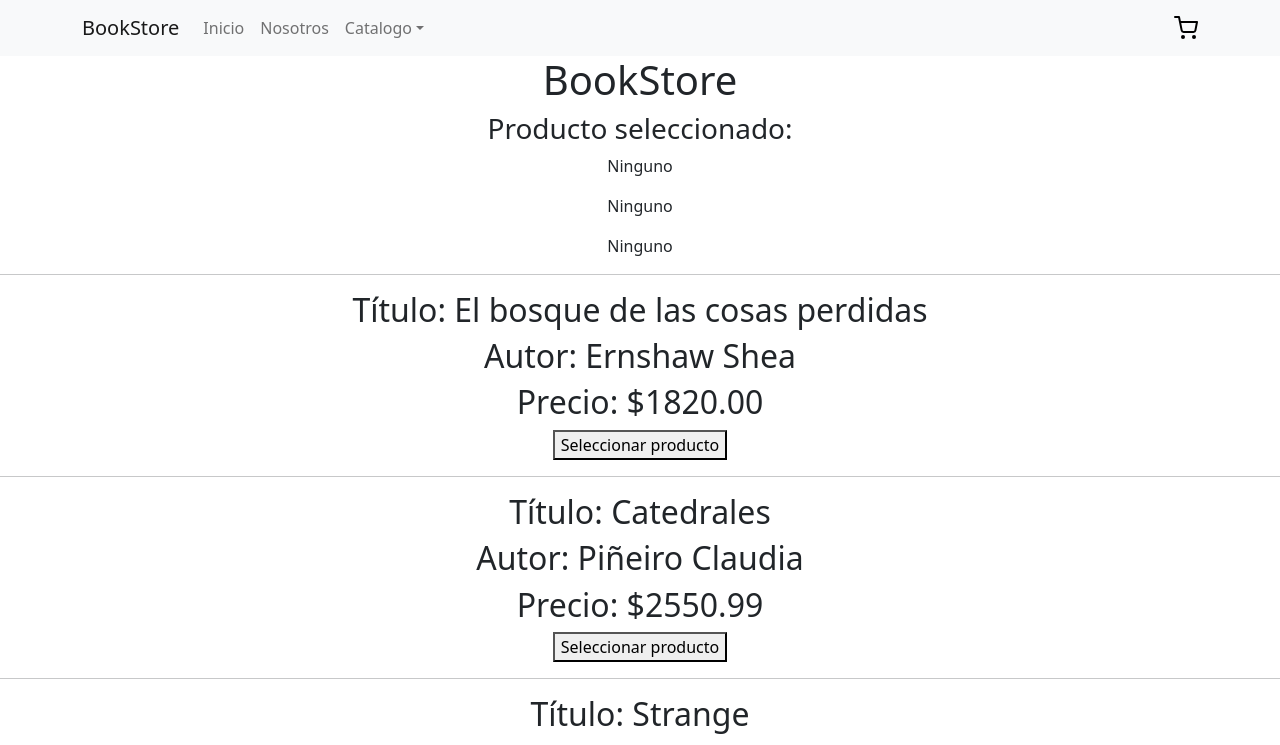
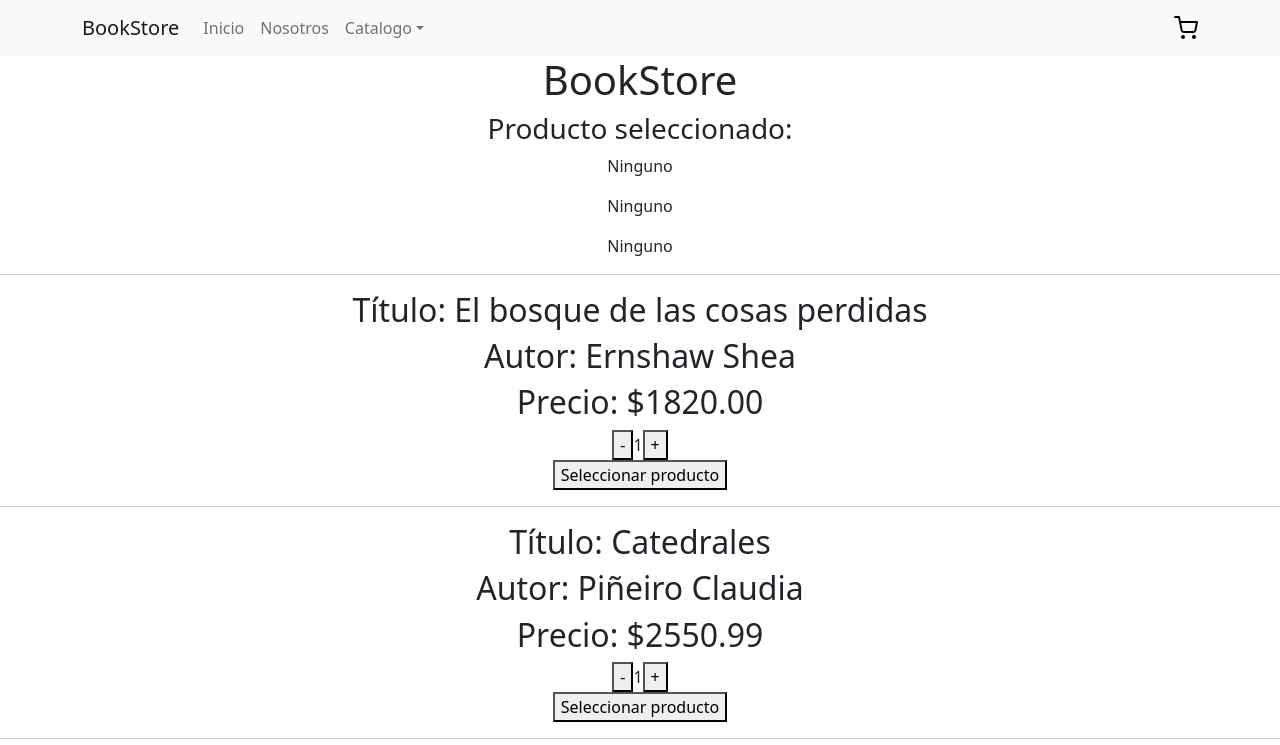
Before and after one commit to NoeliaLezcano/e-commerce-react, a React (Create React App) app: page / in a window 1280 px wide. Shown: the top 745 px of the page. Built offline with nearby package versions, Linux system fonts and the light colour scheme.

Commit message:
Desafío: Contador con botón

```diff
--- /dev/null
+++ b/src/components/item-counter/ItemCount.js
@@ -0,0 +1,28 @@
+import React, { useState } from "react";
+
+const ItemCounter = ({ stock, initial}) => {
+  const [counter, setCounter] = useState(initial);
+
+  const minusCounter = () => {
+    if (counter <= initial) return;
+    setCounter(counter - 1);
+  };
+
+  const plusCounter = () => {
+    if (counter >= stock) return;
+    setCounter(counter + 1);
+  };
+
+
+  return (
+    <>
+      <div>
+        <button onClick={minusCounter}> - </button>
+        <span>{counter}</span>
+        <button onClick={plusCounter}> + </button>
+      </div>
+    </>
+  );
+};
+
+export default ItemCounter;
--- a/src/components/item/Item.js
+++ b/src/components/item/Item.js
@@ -1,9 +1,12 @@
+import ItemCounter from "../item-counter/ItemCount";
+
 const Item = ({name, author, price, id, setSelectedItem}) => {
     const selectItem = () => setSelectedItem({ name, price, id })
   return <div>
       <h2>Título: {name} </h2>
       <h2>Autor: {author}</h2>
       <h2>Precio: ${price} </h2>
+      <ItemCounter stock={10} initial={1} />
       <button onClick={selectItem}>Seleccionar producto</button>
       <hr/>
   </div>;
```
